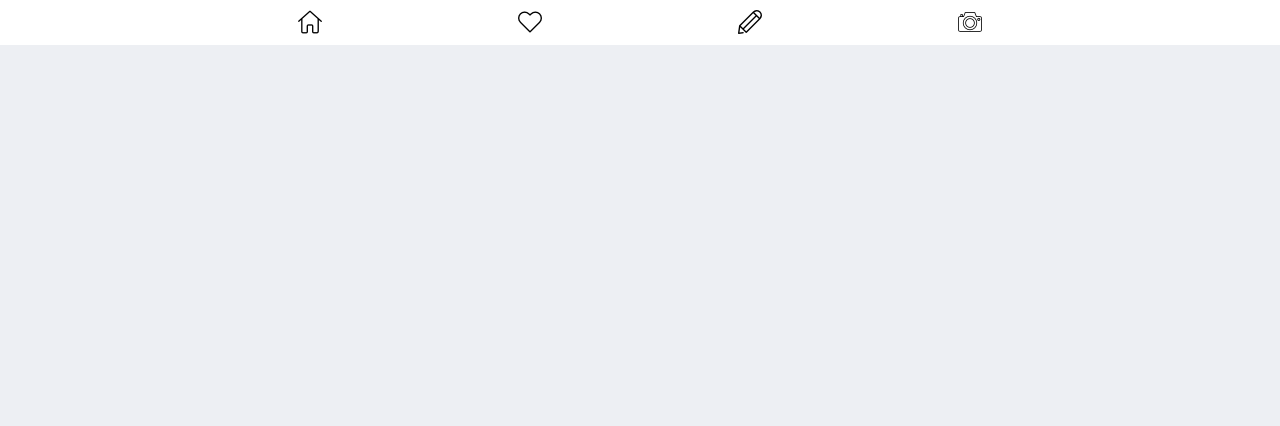
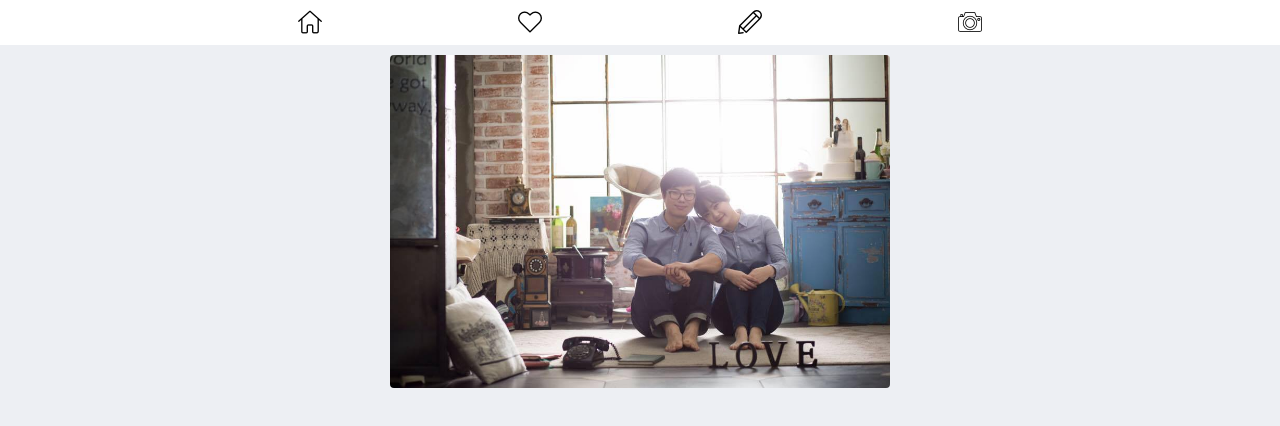
Before and after one commit to StellaKim1230/myblog-frontend, a React (Create React App) app: page /profile in a window 1280 px wide. Shown: the top 426 px of the page. Built offline with nearby package versions, Linux system fonts and the light colour scheme.

Commit message:
Add ProfilePage and mypage proflie image.

```diff
--- a/src/App.tsx
+++ b/src/App.tsx
@@ -2,8 +2,8 @@ import React from 'react'
 import { BrowserRouter as Router, Switch, Route } from 'react-router-dom'
 
 import LayoutTemplate from './templates/LayoutTemplate'
-
 import HomeContainer from './containers/HomeContainer'
+import ProfilePage from './pages/ProfilePage'
 
 import './App.scss'
 
@@ -16,6 +16,7 @@ function App() {
           <Route path="/likes" exact component={HomeContainer} />
           <Route path="/blogs" exact component={HomeContainer} />
           <Route path="/photos" exact component={HomeContainer} />
+          <Route path="/profile" exact component={ProfilePage} />
         </Switch>
       </LayoutTemplate>
     </Router>
--- a/src/components/HomeLeftSection.tsx
+++ b/src/components/HomeLeftSection.tsx
@@ -7,7 +7,7 @@ interface Props {}
 
 const links = [
   {
-    link: '/mypage',
+    link: '/profile',
     imgSrc: '/images/profile.jpg',
     imgAlt: 'profile',
     title: '김지은',
--- /dev/null
+++ b/src/pages/ProfilePage.scss
@@ -0,0 +1,17 @@
+@import '../styles/_variable';
+@import '../styles/_responsive';
+
+.ProfilePage__introduce {
+  position: relative;
+  text-align: center;
+}
+
+.ProfilePage__image {
+  max-width: 500px; // tablet 이상
+  margin: 0 auto;
+  border-radius: 4px;
+
+  @include mobile {
+    max-width: 360px;
+  }
+}
--- /dev/null
+++ b/src/pages/ProfilePage.tsx
@@ -0,0 +1,19 @@
+import './ProfilePage.scss'
+
+import React, { FC } from 'react'
+
+interface Props {}
+
+const ProfilePage: FC<Props> = () => {
+  return (
+    <div className="ProfilePage__introduce">
+      <img
+        className="ProfilePage__image"
+        src="/images/mypage-profile.jpg"
+        alt="mypage profile"
+      />
+    </div>
+  )
+}
+
+export default ProfilePage
```
Also changed, not shown: public/images/mypage-profile.jpg (added).
